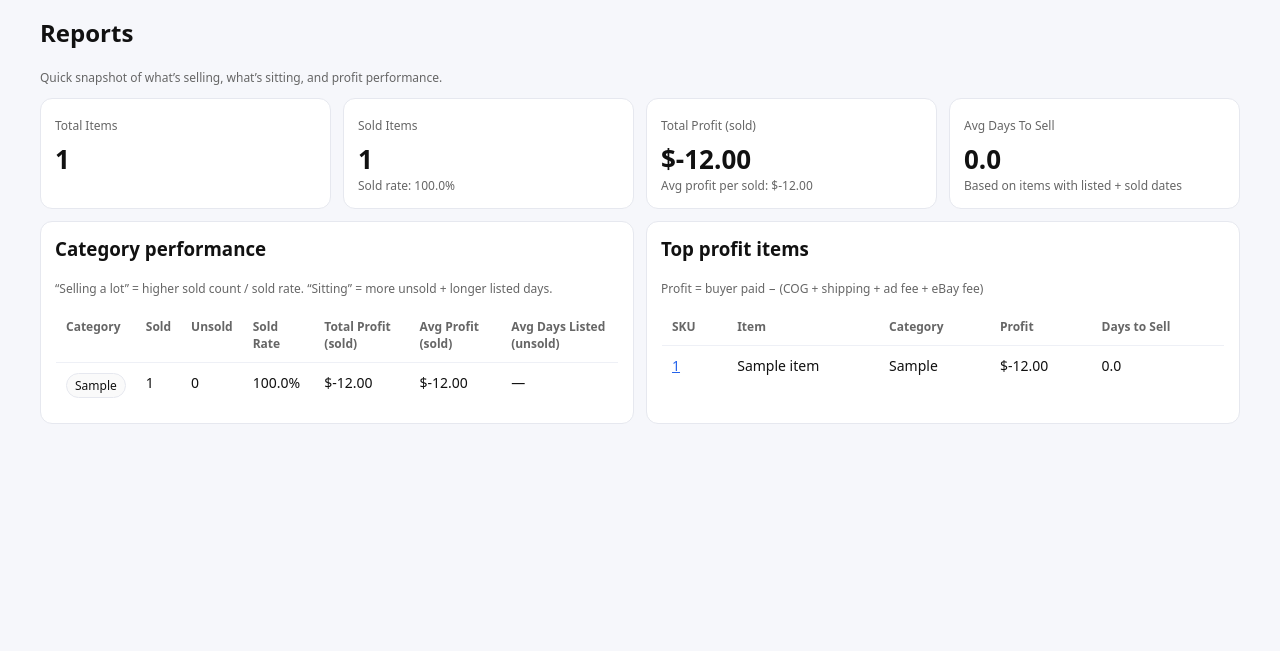
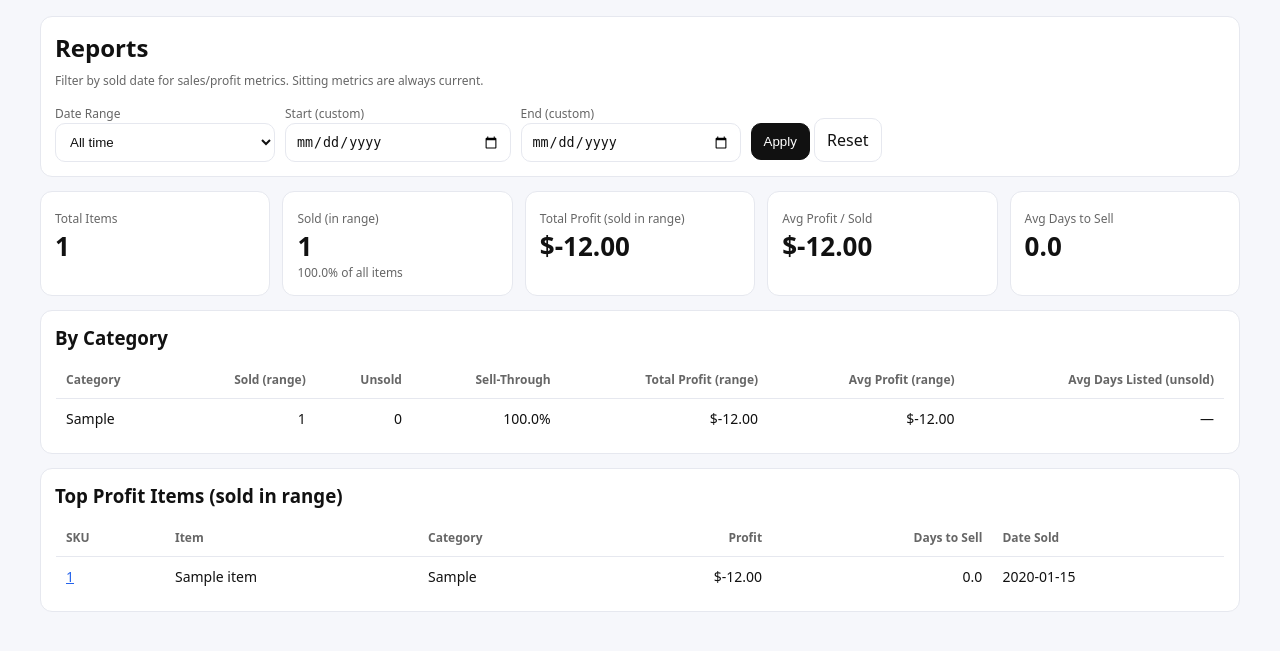
Before and after one commit to xyciasav/ebay-tracker, a Flask app: page /reports in a window 1280 px wide. Shown: the part 73-724 px from the top of the page. Run offline with Flask 3, Linux system fonts and the light colour scheme; tables that the repository leaves empty hold one stand-in row (values such as "Sample post").

Commit message:
Added reports with date range

```diff
--- a/app.py
+++ b/app.py
@@ -1,5 +1,5 @@
 import os
-from datetime import datetime
+from datetime import datetime, timedelta
 from pathlib import Path
 from sqlalchemy import func, case
 from flask import Flask, render_template, request, redirect, url_for, flash, send_from_directory
@@ -146,6 +146,71 @@ def create_app():
 
     @app.route("/reports")
     def reports():
+        # -----------------------------
+        # Date range filter
+        # -----------------------------
+        range_key = (request.args.get("range") or "all").strip().lower()
+        start_s = (request.args.get("start") or "").strip()
+        end_s = (request.args.get("end") or "").strip()
+
+        today = datetime.utcnow().date()
+
+        def clamp_start_end(start_date, end_date):
+            if start_date and end_date and start_date > end_date:
+                start_date, end_date = end_date, start_date
+            return start_date, end_date
+
+        start_date = None
+        end_date = None  # inclusive (we'll use <=)
+
+        if range_key == "30d":
+            start_date = today.replace()  # just to be explicit
+            start_date = today - timedelta(days=30)  # type: ignore[attr-defined]
+            end_date = today
+        elif range_key == "90d":
+            start_date = today - timedelta(days=90)  # type: ignore[attr-defined]
+            end_date = today
+        elif range_key == "this_month":
+            start_date = today.replace(day=1)
+            end_date = today
+        elif range_key == "last_month":
+            first_this_month = today.replace(day=1)
+            last_month_end = first_this_month - timedelta(days=1)  # type: ignore[attr-defined]
+            start_date = last_month_end.replace(day=1)
+            end_date = last_month_end
+        elif range_key == "this_year":
+            start_date = today.replace(month=1, day=1)
+            end_date = today
+        elif range_key == "last_year":
+            start_date = today.replace(year=today.year - 1, month=1, day=1)
+            end_date = today.replace(year=today.year - 1, month=12, day=31)
+        elif range_key == "custom":
+            start_date = parse_date(start_s)
+            end_date = parse_date(end_s)
+            start_date, end_date = clamp_start_end(start_date, end_date)
+        else:
+            range_key = "all"
+
+        # We'll filter using date_sold (for sold metrics) and date_listed (for sitting metrics)
+        sold_date_filter = []
+        if start_date:
+            sold_date_filter.append(Item.date_sold.isnot(None))
+            sold_date_filter.append(Item.date_sold >= start_date)
+        if end_date:
+            sold_date_filter.append(Item.date_sold.isnot(None))
+            sold_date_filter.append(Item.date_sold <= end_date)
+
+        listed_date_filter = []
+        if start_date:
+            listed_date_filter.append(Item.date_listed.isnot(None))
+            listed_date_filter.append(Item.date_listed >= start_date)
+        if end_date:
+            listed_date_filter.append(Item.date_listed.isnot(None))
+            listed_date_filter.append(Item.date_listed <= end_date)
+
+        # -----------------------------
+        # Helper SQL expressions
+        # -----------------------------
         def nz(col):
             return func.coalesce(col, 0.0)
 
@@ -162,38 +227,54 @@ def create_app():
             else_=None,
         )
 
+        category_col = func.coalesce(Item.category, "Uncategorized")
+
+        # -----------------------------
+        # KPI queries (respect date range for sold metrics)
+        # -----------------------------
         total_items = Item.query.count()
-        sold_items = Item.query.filter(Item.sold.is_(True)).count()
+
+        sold_items_q = Item.query.filter(Item.sold.is_(True))
+        if sold_date_filter:
+            sold_items_q = sold_items_q.filter(*sold_date_filter)
+        sold_items = sold_items_q.count()
+
         sold_rate_pct = (sold_items / total_items * 100.0) if total_items else 0.0
 
-        total_profit = (
-            db.session.query(func.coalesce(func.sum(profit_expr), 0.0))
-            .filter(Item.sold.is_(True))
-            .scalar()
-        ) or 0.0
+        total_profit_q = db.session.query(func.coalesce(func.sum(profit_expr), 0.0)).filter(Item.sold.is_(True))
+        if sold_date_filter:
+            total_profit_q = total_profit_q.filter(*sold_date_filter)
+        total_profit = float(total_profit_q.scalar() or 0.0)
 
         avg_profit_per_sold = (total_profit / sold_items) if sold_items else 0.0
 
-        avg_days_to_sell = (
-            db.session.query(func.avg(days_to_sell_expr))
-            .filter(Item.sold.is_(True))
-            .scalar()
-        )
+        avg_days_to_sell_q = db.session.query(func.avg(days_to_sell_expr)).filter(Item.sold.is_(True))
+        if sold_date_filter:
+            avg_days_to_sell_q = avg_days_to_sell_q.filter(*sold_date_filter)
+        avg_days_to_sell = avg_days_to_sell_q.scalar()
         avg_days_to_sell = float(avg_days_to_sell) if avg_days_to_sell is not None else 0.0
 
-        category_col = func.coalesce(Item.category, "Uncategorized")
-
+        # -----------------------------
+        # Category metrics
+        # -----------------------------
         sold_count_expr = func.sum(case((Item.sold.is_(True), 1), else_=0))
         unsold_count_expr = func.sum(case((Item.sold.is_(False), 1), else_=0))
         total_count_expr = func.count(Item.sku)
         sold_rate_expr = (sold_count_expr * 100.0) / func.nullif(total_count_expr, 0)
 
-        total_profit_cat = func.coalesce(
-            func.sum(case((Item.sold.is_(True), profit_expr), else_=0.0)),
-            0.0,
+        # Sold-only profit by category (within date range)
+        sold_profit_case = case(
+            (Item.sold.is_(True), profit_expr),
+            else_=0.0,
         )
-        avg_profit_cat = func.avg(case((Item.sold.is_(True), profit_expr), else_=None))
 
+        # When date range is used, apply it to sold-only profit / sold counts
+        # We'll do this by wrapping sold_count and sold_profit with an additional condition.
+        if sold_date_filter:
+            sold_cond = (Item.sold.is_(True)) & (*sold_date_filter,)  # not valid, can't splat like that
+        # Instead we'll apply filters at the query level below.
+
+        # “Sitting” metric: avg days listed for unsold items (date_listed range optional)
         avg_days_listed_unsold = func.avg(
             case(
                 (
@@ -204,48 +285,114 @@ def create_app():
             )
         )
 
-        rows = (
+        cat_query = db.session.query(
+            category_col.label("category"),
+            sold_count_expr.label("sold_count"),
+            unsold_count_expr.label("unsold_count"),
+            func.coalesce(sold_rate_expr, 0.0).label("sold_rate_pct"),
+            func.coalesce(func.sum(sold_profit_case), 0.0).label("total_profit"),
+            func.avg(case((Item.sold.is_(True), profit_expr), else_=None)).label("avg_profit"),
+            avg_days_listed_unsold.label("avg_days_listed_unsold"),
+        ).group_by(category_col)
+
+        # Apply sold date filter to sold-related aggregations by filtering the whole query
+        # BUT we do NOT want to lose unsold counts when filtering by sold date.
+        # So we do category metrics in two passes:
+        #   - base counts (all items)
+        #   - sold metrics (date filtered)
+        #
+        # We'll compute counts from all items, then sold metrics from filtered sold set, and merge in Python.
+
+        # Pass A: counts + sitting (no sold-date filtering)
+        rows_counts = (
             db.session.query(
                 category_col.label("category"),
-                sold_count_expr.label("sold_count"),
-                unsold_count_expr.label("unsold_count"),
-                func.coalesce(sold_rate_expr, 0.0).label("sold_rate_pct"),
-                total_profit_cat.label("total_profit"),
-                avg_profit_cat.label("avg_profit"),
+                func.sum(case((Item.sold.is_(True), 1), else_=0)).label("sold_count_alltime"),
+                func.sum(case((Item.sold.is_(False), 1), else_=0)).label("unsold_count"),
+                func.count(Item.sku).label("total_count"),
                 avg_days_listed_unsold.label("avg_days_listed_unsold"),
             )
             .group_by(category_col)
-            .order_by(sold_count_expr.desc(), total_profit_cat.desc())
             .all()
         )
 
+        counts_map = {}
+        for r in rows_counts:
+            counts_map[r.category] = {
+                "category": r.category,
+                "sold_count_alltime": int(r.sold_count_alltime or 0),
+                "unsold_count": int(r.unsold_count or 0),
+                "total_count": int(r.total_count or 0),
+                "avg_days_listed_unsold": float(r.avg_days_listed_unsold) if r.avg_days_listed_unsold is not None else None,
+            }
+
+        # Pass B: sold metrics within date range (or all sold if range=all)
+        sold_metrics_q = db.session.query(
+            category_col.label("category"),
+            func.count(Item.sku).label("sold_count"),
+            func.coalesce(func.sum(profit_expr), 0.0).label("total_profit"),
+            func.avg(profit_expr).label("avg_profit"),
+        ).filter(Item.sold.is_(True))
+
+        if sold_date_filter:
+            sold_metrics_q = sold_metrics_q.filter(*sold_date_filter)
+
+        sold_rows = sold_metrics_q.group_by(category_col).all()
+
+        sold_map = {}
+        for r in sold_rows:
+            sold_map[r.category] = {
+                "sold_count": int(r.sold_count or 0),
+                "total_profit": float(r.total_profit or 0.0),
+                "avg_profit": float(r.avg_profit) if r.avg_profit is not None else 0.0,
+            }
+
+        # Merge counts + sold metrics
         by_category = []
-        for r in rows:
+        all_cats = sorted(set(list(counts_map.keys()) + list(sold_map.keys())))
+        for cat in all_cats:
+            c = counts_map.get(cat, {"unsold_count": 0, "total_count": 0, "avg_days_listed_unsold": None})
+            s = sold_map.get(cat, {"sold_count": 0, "total_profit": 0.0, "avg_profit": 0.0})
+
+            total_count = int(c.get("total_count") or 0)
+            sold_count = int(s.get("sold_count") or 0)
+            unsold_count = int(c.get("unsold_count") or 0)
+
+            sold_rate_pct_cat = (sold_count * 100.0 / total_count) if total_count else 0.0
+
             by_category.append(
                 {
-                    "category": r.category,
-                    "sold_count": int(r.sold_count or 0),
-                    "unsold_count": int(r.unsold_count or 0),
-                    "sold_rate_pct": float(r.sold_rate_pct or 0.0),
-                    "total_profit": float(r.total_profit or 0.0),
-                    "avg_profit": float(r.avg_profit) if r.avg_profit is not None else 0.0,
-                    "avg_days_listed_unsold": float(r.avg_days_listed_unsold) if r.avg_days_listed_unsold is not None else None,
+                    "category": cat,
+                    "sold_count": sold_count,
+                    "unsold_count": unsold_count,
+                    "sold_rate_pct": float(sold_rate_pct_cat),
+                    "total_profit": float(s.get("total_profit") or 0.0),
+                    "avg_profit": float(s.get("avg_profit") or 0.0),
+                    "avg_days_listed_unsold": c.get("avg_days_listed_unsold"),
                 }
             )
 
-        top_rows = (
+        # Sort: most sold in range, then profit
+        by_category.sort(key=lambda x: (x["sold_count"], x["total_profit"]), reverse=True)
+
+        # -----------------------------
+        # Top profit items (sold, in range)
+        # -----------------------------
+        top_q = (
             db.session.query(
                 Item.sku,
                 Item.item_name,
                 category_col.label("category"),
                 profit_expr.label("profit"),
                 days_to_sell_expr.label("days_to_sell"),
+                Item.date_sold.label("date_sold"),
             )
             .filter(Item.sold.is_(True))
-            .order_by(profit_expr.desc())
-            .limit(15)
-            .all()
         )
+        if sold_date_filter:
+            top_q = top_q.filter(*sold_date_filter)
+
+        top_rows = top_q.order_by(profit_expr.desc()).limit(15).all()
 
         top_profit = []
         for r in top_rows:
@@ -256,6 +403,7 @@ def create_app():
                     "category": r.category,
                     "profit": float(r.profit or 0.0),
                     "days_to_sell": float(r.days_to_sell) if r.days_to_sell is not None else None,
+                    "date_sold": r.date_sold.isoformat() if r.date_sold else None,
                 }
             )
 
@@ -268,7 +416,15 @@ def create_app():
             "avg_days_to_sell": float(avg_days_to_sell),
         }
 
-        return render_template("reports.html", kpis=kpis, by_category=by_category, top_profit=top_profit)
+        return render_template(
+            "reports.html",
+            kpis=kpis,
+            by_category=by_category,
+            top_profit=top_profit,
+            range_key=range_key,
+            start=start_date.isoformat() if start_date else "",
+            end=end_date.isoformat() if end_date else "",
+        )
 
     @app.route("/item/new", methods=["GET", "POST"])
     def item_new():
--- a/templates/reports.html
+++ b/templates/reports.html
@@ -2,62 +2,95 @@
 {% block title %}Reports — eBay Tracker{% endblock %}
 
 {% block content %}
-  <h2 style="margin-top:0;">Reports</h2>
-  <div class="small">Quick snapshot of what’s selling, what’s sitting, and profit performance.</div>
+<div class="card" style="margin-bottom:14px;">
+  <h2 style="margin:0 0 8px 0;">Reports</h2>
+  <div class="small">Filter by sold date for sales/profit metrics. Sitting metrics are always current.</div>
 
-  <div class="grid" style="margin-top:12px;">
+  <form method="get" style="display:flex; flex-wrap:wrap; gap:10px; align-items:end; margin-top:12px;">
+    <div style="min-width:220px;">
+      <label>Date Range</label>
+      <select name="range">
+        <option value="all" {% if range_key=='all' %}selected{% endif %}>All time</option>
+        <option value="30d" {% if range_key=='30d' %}selected{% endif %}>Last 30 days</option>
+        <option value="90d" {% if range_key=='90d' %}selected{% endif %}>Last 90 days</option>
+        <option value="this_month" {% if range_key=='this_month' %}selected{% endif %}>This month</option>
+        <option value="last_month" {% if range_key=='last_month' %}selected{% endif %}>Last month</option>
+        <option value="this_year" {% if range_key=='this_year' %}selected{% endif %}>This year</option>
+        <option value="last_year" {% if range_key=='last_year' %}selected{% endif %}>Last year</option>
+        <option value="custom" {% if range_key=='custom' %}selected{% endif %}>Custom</option>
+      </select>
+    </div>
+
+    <div style="min-width:180px;">
+      <label>Start (custom)</label>
+      <input type="date" name="start" value="{{ start }}">
+    </div>
+
+    <div style="min-width:180px;">
+      <label>End (custom)</label>
+      <input type="date" name="end" value="{{ end }}">
+    </div>
+
+    <div>
+      <button class="btn" type="submit">Apply</button>
+      <a class="btn secondary" href="{{ url_for('reports') }}">Reset</a>
+    </div>
+  </form>
+</div>
+
+<div style="display:grid; grid-template-columns: repeat(auto-fit, minmax(220px, 1fr)); gap:12px; margin-bottom:14px;">
   <div class="card">
     <label>Total Items</label>
-      <div class="kpi">{{ kpis.total_items }}</div>
+    <div style="font-size:26px; font-weight:700;">{{ kpis.total_items }}</div>
   </div>
 
   <div class="card">
-      <label>Sold Items</label>
-      <div class="kpi">{{ kpis.sold_items }}</div>
-      <div class="small">Sold rate: {{ "%.1f"|format(kpis.sold_rate_pct) }}%</div>
+    <label>Sold (in range)</label>
+    <div style="font-size:26px; font-weight:700;">{{ kpis.sold_items }}</div>
+    <div class="small">{{ "%.1f"|format(kpis.sold_rate_pct) }}% of all items</div>
   </div>
 
   <div class="card">
-      <label>Total Profit (sold)</label>
-      <div class="kpi">${{ "%.2f"|format(kpis.total_profit) }}</div>
-      <div class="small">Avg profit per sold: ${{ "%.2f"|format(kpis.avg_profit_per_sold) }}</div>
+    <label>Total Profit (sold in range)</label>
+    <div style="font-size:26px; font-weight:700;">${{ "%.2f"|format(kpis.total_profit) }}</div>
   </div>
 
   <div class="card">
-      <label>Avg Days To Sell</label>
-      <div class="kpi">{{ "%.1f"|format(kpis.avg_days_to_sell) }}</div>
-      <div class="small">Based on items with listed + sold dates</div>
+    <label>Avg Profit / Sold</label>
+    <div style="font-size:26px; font-weight:700;">${{ "%.2f"|format(kpis.avg_profit_per_sold) }}</div>
+  </div>
+
+  <div class="card">
+    <label>Avg Days to Sell</label>
+    <div style="font-size:26px; font-weight:700;">{{ "%.1f"|format(kpis.avg_days_to_sell) }}</div>
   </div>
 </div>
 
-  <div class="grid" style="margin-top:12px;">
-    <div class="card">
-      <h3 style="margin-top:0;">Category performance</h3>
-      <div class="small">“Selling a lot” = higher sold count / sold rate. “Sitting” = more unsold + longer listed days.</div>
-
-      <div style="margin-top:10px; overflow:auto;">
-        <table>
+<div class="card" style="margin-bottom:14px;">
+  <h3 style="margin:0 0 10px 0;">By Category</h3>
+  <div style="overflow:auto;">
+    <table style="width:100%; border-collapse:collapse;">
       <thead>
         <tr>
-              <th>Category</th>
-              <th>Sold</th>
-              <th>Unsold</th>
-              <th>Sold Rate</th>
-              <th>Total Profit (sold)</th>
-              <th>Avg Profit (sold)</th>
-              <th>Avg Days Listed (unsold)</th>
+          <th style="text-align:left; padding:10px; border-bottom:1px solid var(--border);">Category</th>
+          <th style="text-align:right; padding:10px; border-bottom:1px solid var(--border);">Sold (range)</th>
+          <th style="text-align:right; padding:10px; border-bottom:1px solid var(--border);">Unsold</th>
+          <th style="text-align:right; padding:10px; border-bottom:1px solid var(--border);">Sell-Through</th>
+          <th style="text-align:right; padding:10px; border-bottom:1px solid var(--border);">Total Profit (range)</th>
+          <th style="text-align:right; padding:10px; border-bottom:1px solid var(--border);">Avg Profit (range)</th>
+          <th style="text-align:right; padding:10px; border-bottom:1px solid var(--border);">Avg Days Listed (unsold)</th>
         </tr>
       </thead>
       <tbody>
         {% for r in by_category %}
         <tr>
-                <td><span class="pill">{{ r.category }}</span></td>
-                <td>{{ r.sold_count }}</td>
-                <td>{{ r.unsold_count }}</td>
-                <td>{{ "%.1f"|format(r.sold_rate_pct) }}%</td>
-                <td>${{ "%.2f"|format(r.total_profit) }}</td>
-                <td>${{ "%.2f"|format(r.avg_profit) }}</td>
-                <td>
+          <td style="padding:10px; border-bottom:1px solid var(--border2);">{{ r.category }}</td>
+          <td style="padding:10px; border-bottom:1px solid var(--border2); text-align:right;">{{ r.sold_count }}</td>
+          <td style="padding:10px; border-bottom:1px solid var(--border2); text-align:right;">{{ r.unsold_count }}</td>
+          <td style="padding:10px; border-bottom:1px solid var(--border2); text-align:right;">{{ "%.1f"|format(r.sold_rate_pct) }}%</td>
+          <td style="padding:10px; border-bottom:1px solid var(--border2); text-align:right;">${{ "%.2f"|format(r.total_profit) }}</td>
+          <td style="padding:10px; border-bottom:1px solid var(--border2); text-align:right;">${{ "%.2f"|format(r.avg_profit) }}</td>
+          <td style="padding:10px; border-bottom:1px solid var(--border2); text-align:right;">
             {% if r.avg_days_listed_unsold is not none %}
               {{ "%.1f"|format(r.avg_days_listed_unsold) }}
             {% else %}
@@ -65,8 +98,6 @@
             {% endif %}
           </td>
         </tr>
-            {% else %}
-              <tr><td colspan="7" class="small">No data yet.</td></tr>
         {% endfor %}
       </tbody>
     </table>
@@ -74,41 +105,37 @@
 </div>
 
 <div class="card">
-      <h3 style="margin-top:0;">Top profit items</h3>
-      <div class="small">Profit = buyer paid − (COG + shipping + ad fee + eBay fee)</div>
-
-      <div style="margin-top:10px; overflow:auto;">
-        <table>
+  <h3 style="margin:0 0 10px 0;">Top Profit Items (sold in range)</h3>
+  <div style="overflow:auto;">
+    <table style="width:100%; border-collapse:collapse;">
       <thead>
         <tr>
-              <th>SKU</th>
-              <th>Item</th>
-              <th>Category</th>
-              <th>Profit</th>
-              <th>Days to Sell</th>
+          <th style="text-align:left; padding:10px; border-bottom:1px solid var(--border);">SKU</th>
+          <th style="text-align:left; padding:10px; border-bottom:1px solid var(--border);">Item</th>
+          <th style="text-align:left; padding:10px; border-bottom:1px solid var(--border);">Category</th>
+          <th style="text-align:right; padding:10px; border-bottom:1px solid var(--border);">Profit</th>
+          <th style="text-align:right; padding:10px; border-bottom:1px solid var(--border);">Days to Sell</th>
+          <th style="text-align:left; padding:10px; border-bottom:1px solid var(--border);">Date Sold</th>
         </tr>
       </thead>
       <tbody>
         {% for r in top_profit %}
         <tr>
-                <td><a href="{{ url_for('item_detail', sku=r.sku) }}">{{ r.sku }}</a></td>
-                <td>{{ r.item_name }}</td>
-                <td>{{ r.category }}</td>
-                <td>${{ "%.2f"|format(r.profit) }}</td>
-                <td>
-                  {% if r.days_to_sell is not none %}
-                    {{ "%.1f"|format(r.days_to_sell) }}
-                  {% else %}
-                    —
-                  {% endif %}
+          <td style="padding:10px; border-bottom:1px solid var(--border2);">
+            <a href="{{ url_for('item_detail', sku=r.sku) }}">{{ r.sku }}</a>
           </td>
+          <td style="padding:10px; border-bottom:1px solid var(--border2);">{{ r.item_name }}</td>
+          <td style="padding:10px; border-bottom:1px solid var(--border2);">{{ r.category }}</td>
+          <td style="padding:10px; border-bottom:1px solid var(--border2); text-align:right;">${{ "%.2f"|format(r.profit) }}</td>
+          <td style="padding:10px; border-bottom:1px solid var(--border2); text-align:right;">
+            {% if r.days_to_sell is not none %}{{ "%.1f"|format(r.days_to_sell) }}{% else %}—{% endif %}
+          </td>
+          <td style="padding:10px; border-bottom:1px solid var(--border2);">{{ r.date_sold or "—" }}</td>
         </tr>
-            {% else %}
-              <tr><td colspan="5" class="small">No sold items yet.</td></tr>
         {% endfor %}
       </tbody>
     </table>
   </div>
 </div>
-  </div>
+
 {% endblock %}
```
Lines whose indentation alone changed are shown as unchanged.
